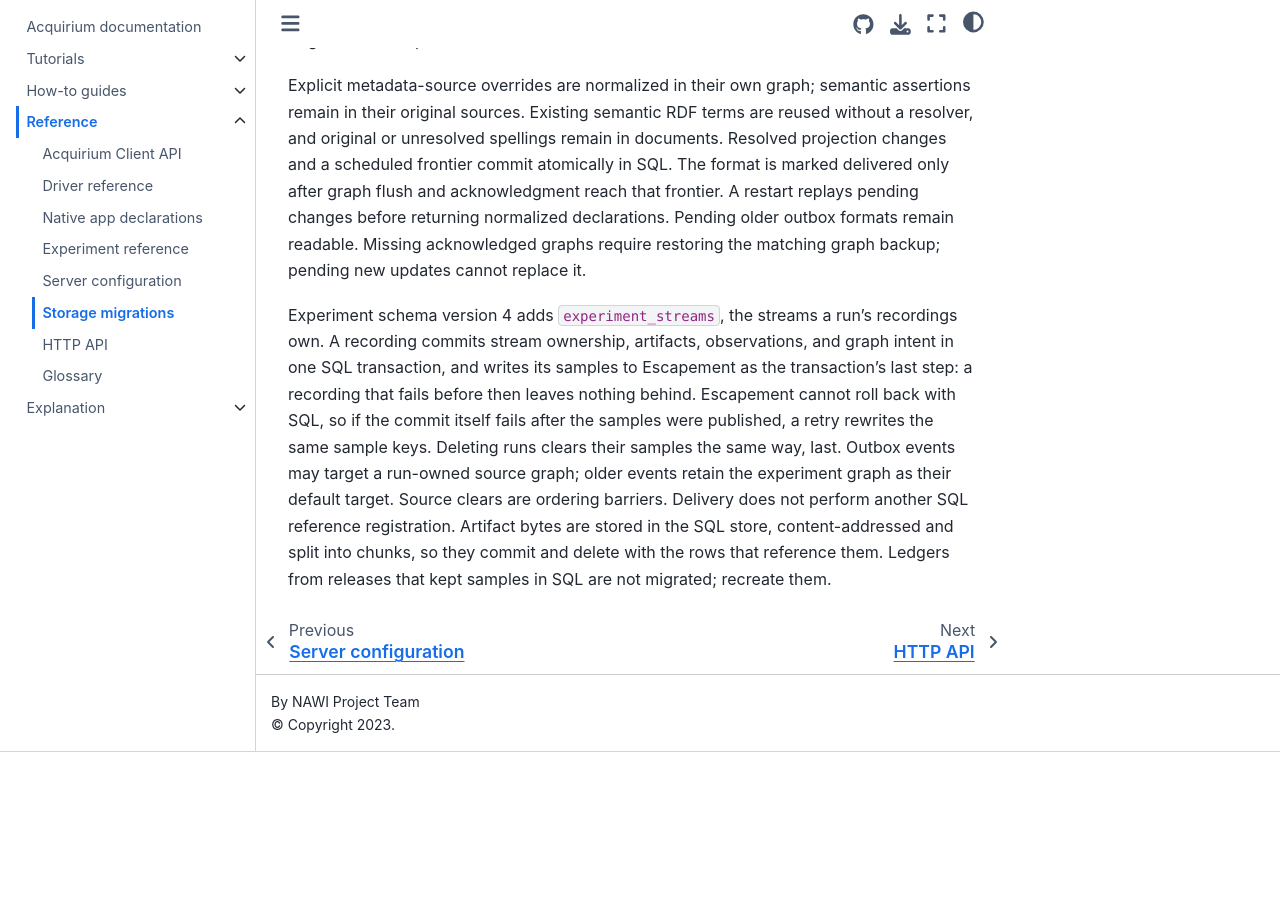
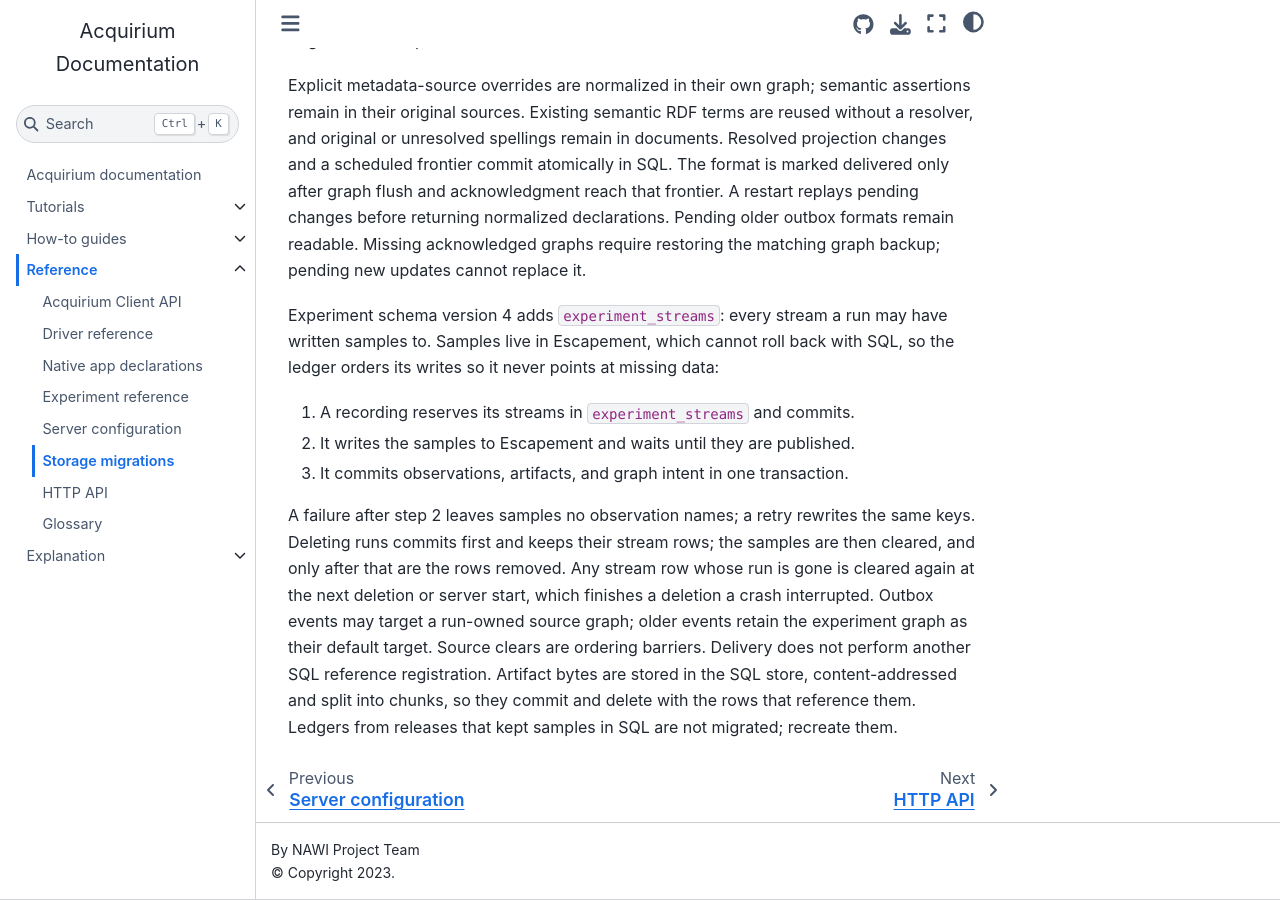
Before and after one commit to DataDrivenCPS/acquirium, a Jupyter Book: the page built from docs/reference/storage-migrations.md, in a window 1280 px wide and 900 px high, scrolled down 1275 px. Built offline with Jupyter Book 1.0.4 settings and Sphinx 7.4.7 and the Sphinx Book theme 1.1.4, drawn with Linux system fonts in a browser that asks for light colours; pages that are not in the unit, such as notebooks, are missing from menus; before the commit the page ends 2027 px from its top, so only the background shows below that.

Commit message:
Write experiment samples before the observations that point at them
The ledger and Escapement commit separately, so order the writes so the
ledger never names missing samples:

- A recording reserves its streams in experiment_streams, writes the
  samples to Escapement and waits for publication, then commits the
  observations, artifacts, and graph intent.
- Deleting runs commits first and keeps the runs' stream rows. Afterwards
  each row whose run is gone has its samples cleared, then is removed. The
  same cleanup runs at startup, so a deletion a crash interrupted finishes.

A failure partway leaves at most unreferenced samples in a reserved
stream, which a retry overwrites and a deletion clears.

```diff
--- a/docs/reference/storage-migrations.md
+++ b/docs/reference/storage-migrations.md
@@ -62,13 +62,19 @@
 older outbox formats remain readable. Missing acknowledged graphs require
 restoring the matching graph backup; pending new updates cannot replace it.
 
-Experiment schema version 4 adds `experiment_streams`, the streams a run's
-recordings own. A recording commits stream ownership, artifacts, observations,
-and graph intent in one SQL transaction, and writes its samples to Escapement
-as the transaction's last step: a recording that fails before then leaves
-nothing behind. Escapement cannot roll back with SQL, so if the commit itself
-fails after the samples were published, a retry rewrites the same sample keys.
-Deleting runs clears their samples the same way, last. Outbox events may target a run-owned source graph;
+Experiment schema version 4 adds `experiment_streams`: every stream a run may
+have written samples to. Samples live in Escapement, which cannot roll back
+with SQL, so the ledger orders its writes so it never points at missing data:
+
+1. A recording reserves its streams in `experiment_streams` and commits.
+2. It writes the samples to Escapement and waits until they are published.
+3. It commits observations, artifacts, and graph intent in one transaction.
+
+A failure after step 2 leaves samples no observation names; a retry rewrites
+the same keys. Deleting runs commits first and keeps their stream rows; the
+samples are then cleared, and only after that are the rows removed. Any
+stream row whose run is gone is cleared again at the next deletion or server
+start, which finishes a deletion a crash interrupted. Outbox events may target a run-owned source graph;
 older events retain the experiment graph as their default target. Source
 clears are ordering barriers. Delivery does not perform another SQL reference
 registration. Artifact bytes are stored in the SQL store, content-addressed
```
Also changed, not shown: CHANGELOG.md (+3 -2 lines), docs/explanation/experiments.md (+3 -2 lines), docs/reference/experiments.md (+1 -1 lines), 4 other files.
